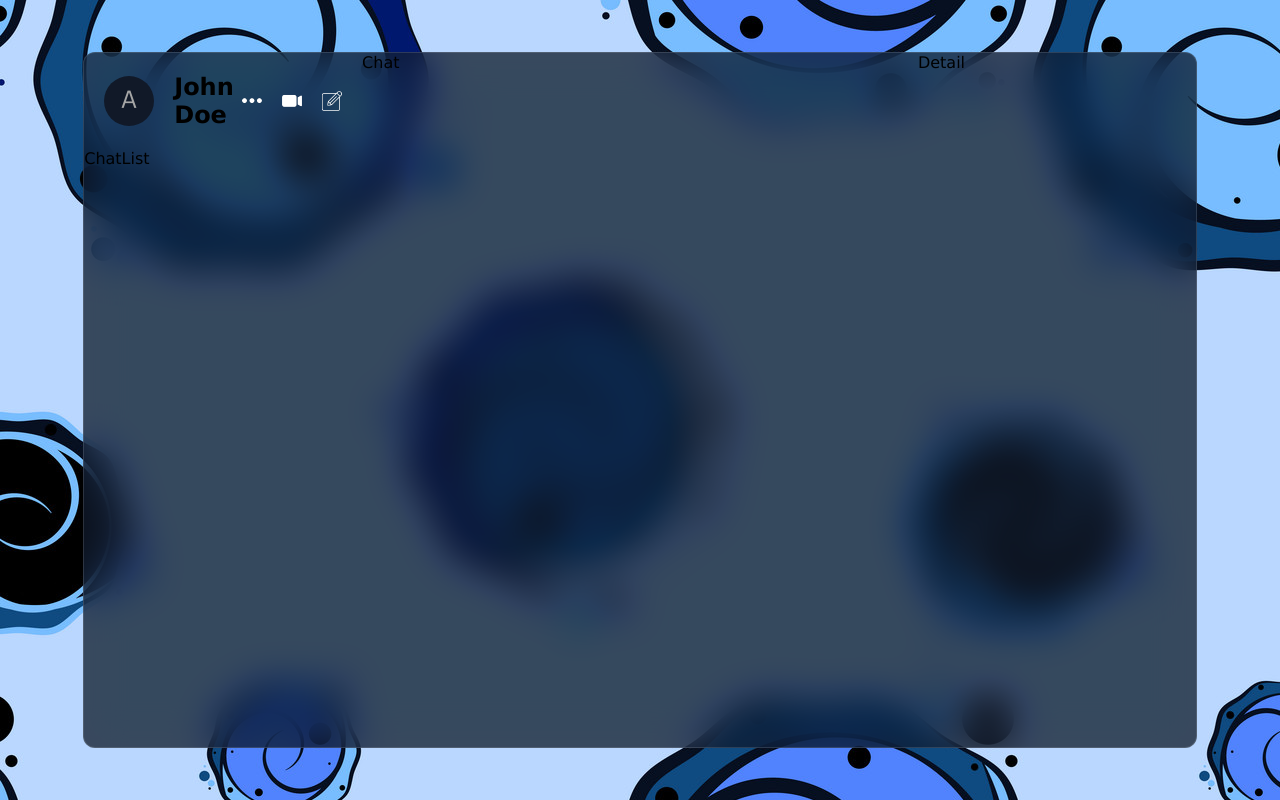
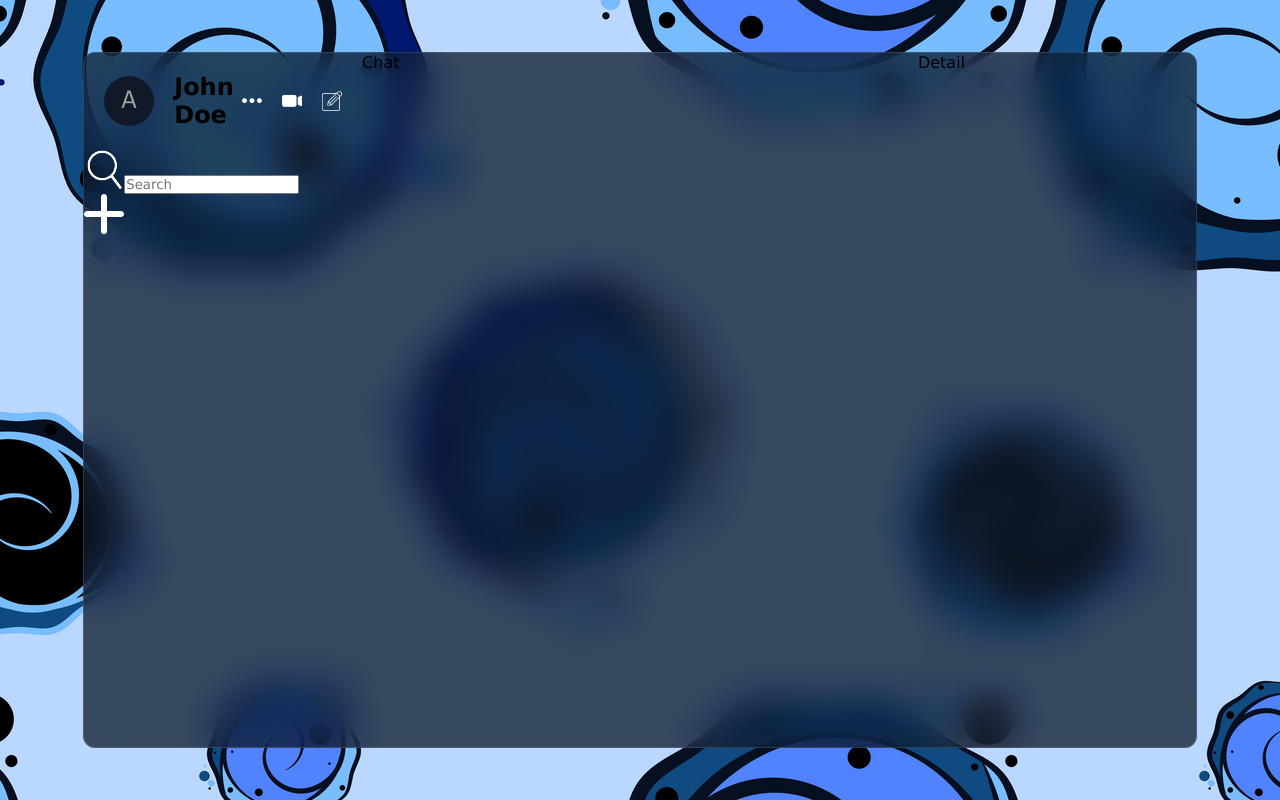
Before and after one commit to divyanshrai03/ChitChat, a React (Vite) app: page / in a window 1280 px wide. Built offline with nearby package versions, Linux system fonts and the light colour scheme.

Commit message:
ChatList.jsx

```diff
--- a/src/components/list/chatList/ChatList.jsx
+++ b/src/components/list/chatList/ChatList.jsx
@@ -1,9 +1,20 @@
-import React from 'react'
+import React, { useState } from 'react'
 import "./chatList.css"
 const ChatList = () => {
+  const [addMode, setAddMode] = useState(false)
   return (
-    <div>ChatList</div>
-  )
+    <div className='chatList'>
+      <div className="search">
+        <div className="searchBar">
+          <img src='./search.png' alt='' />
+          <input type='text' placeholder='Search' />
+        </div>
+        <img src={addMode ? "./minus.png" : './plus.png' }alt='' className='add'
+        onClick={() => setAddMode((prev) => !prev)}/>
+        </div>
+
+      </div>
+     )
 }
 
 export default ChatList
```
